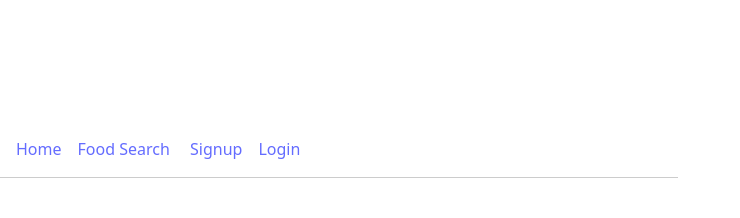
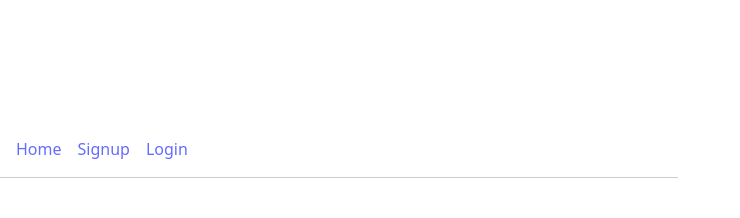
Before and after one commit to Hernerdez/macro_tracker, a React (Vite) app in the folder macro-tracker-frontend/: page / in a window 1280 px wide. Shown: the part 188-406 px from the top of the page, without its empty margins (0-740 px from the left). Built offline with nearby package versions, Linux system fonts and the light colour scheme.

Commit message:
need to be logged in to use food search

```diff
--- a/macro-tracker-frontend/src/Navbar.jsx
+++ b/macro-tracker-frontend/src/Navbar.jsx
@@ -12,11 +12,11 @@ const Navbar = () => {
   return (
     <nav style={{ padding: '1rem', borderBottom: '1px solid #ccc' }}>
   <Link to="/" style={{ marginRight: '1rem' }}>Home</Link>
-      <Link to="/search" style={{ marginRight: '1rem' }}>Food Search</Link> {/* ✅ NEW */}
 
   {!token && <Link to="/signup" style={{ marginRight: '1rem' }}>Signup</Link>}
   {!token && <Link to="/login" style={{ marginRight: '1rem' }}>Login</Link>}
   {token && <Link to="/dashboard" style={{ marginRight: '1rem' }}>Dashboard</Link>}
+  {token && <Link to="/search" style={{ marginRight: '1rem' }}>Food Search</Link>}
 
   {token && (
     <button onClick={handleLogout} style={{ marginLeft: '1rem' }}>
@@ -24,6 +24,7 @@ const Navbar = () => {
     </button>
   )}
 </nav>
+
   );
 };
 
```
Lines whose indentation alone changed are shown as unchanged.
